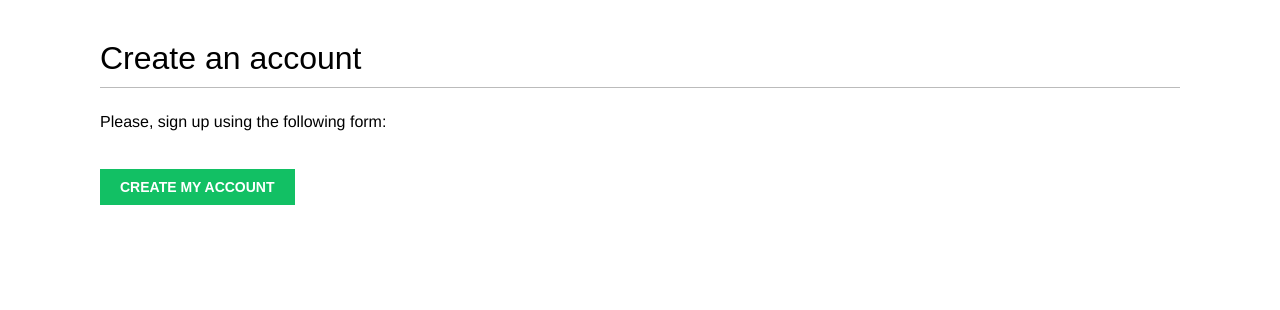
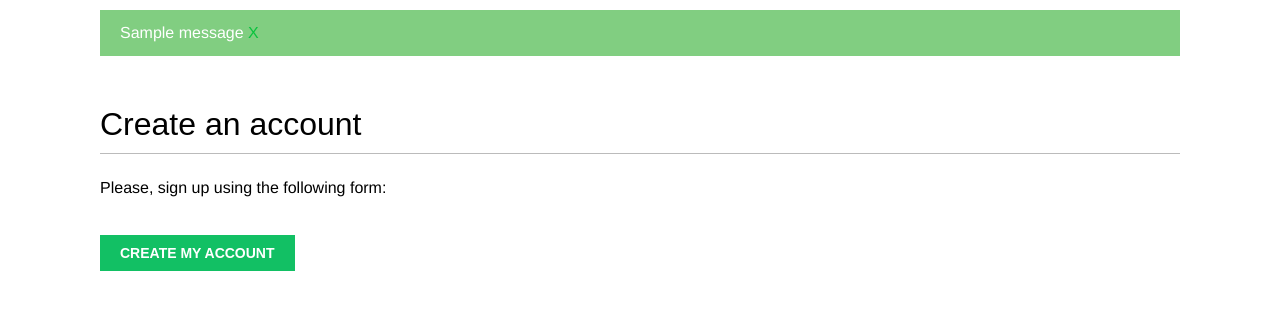
Before and after one commit to caerang/django_study, a Django app: template account/templates/account/register.html in a window 1280 px wide. Shown: the part 44-354 px from the top of the page. Run offline with Django 3.2, Linux system fonts and the light colour scheme; the template is opened without the code that fills it, so the values that code supplies are empty; tables that the repository leaves empty hold one stand-in row (values such as "Sample post"); one stand-in notice (Sample message) is shown; parts of the project's set-up code (start-up, migrations or seed data) failed here and were passed over; some web fonts are replaced.

Commit message:
Add messages

```diff
--- a/account/templates/base.html
+++ b/account/templates/base.html
@@ -32,6 +32,16 @@
       {% endif %}
     </span>
   </div>
+  {% if messages %}
+    <ul class="messages">
+      {% for message in messages %}
+        <li class="{{ message.tags }}">
+          {{ message | safe }}
+            <a href="#" class="close>">X</a>
+        </li>
+      {% endfor %}
+    </ul>
+  {% endif %}
   <div id="content">
     {% block content %}
     {% endblock %}
--- a/account/views.py
+++ b/account/views.py
@@ -65,6 +65,9 @@ def edit(request):
         if user_form.is_valid() and profile_form.is_valid():
             user_form.save()
             profile_form.save()
+            messages.success(request, 'Profile updated successfully')
+        else:
+            messages.error(request, 'Error updating your profile')
     else:
         user_form = UserEditForm(instance=request.user)
         profile_form = ProfileEditForm(instance=request.user.profile)
```
